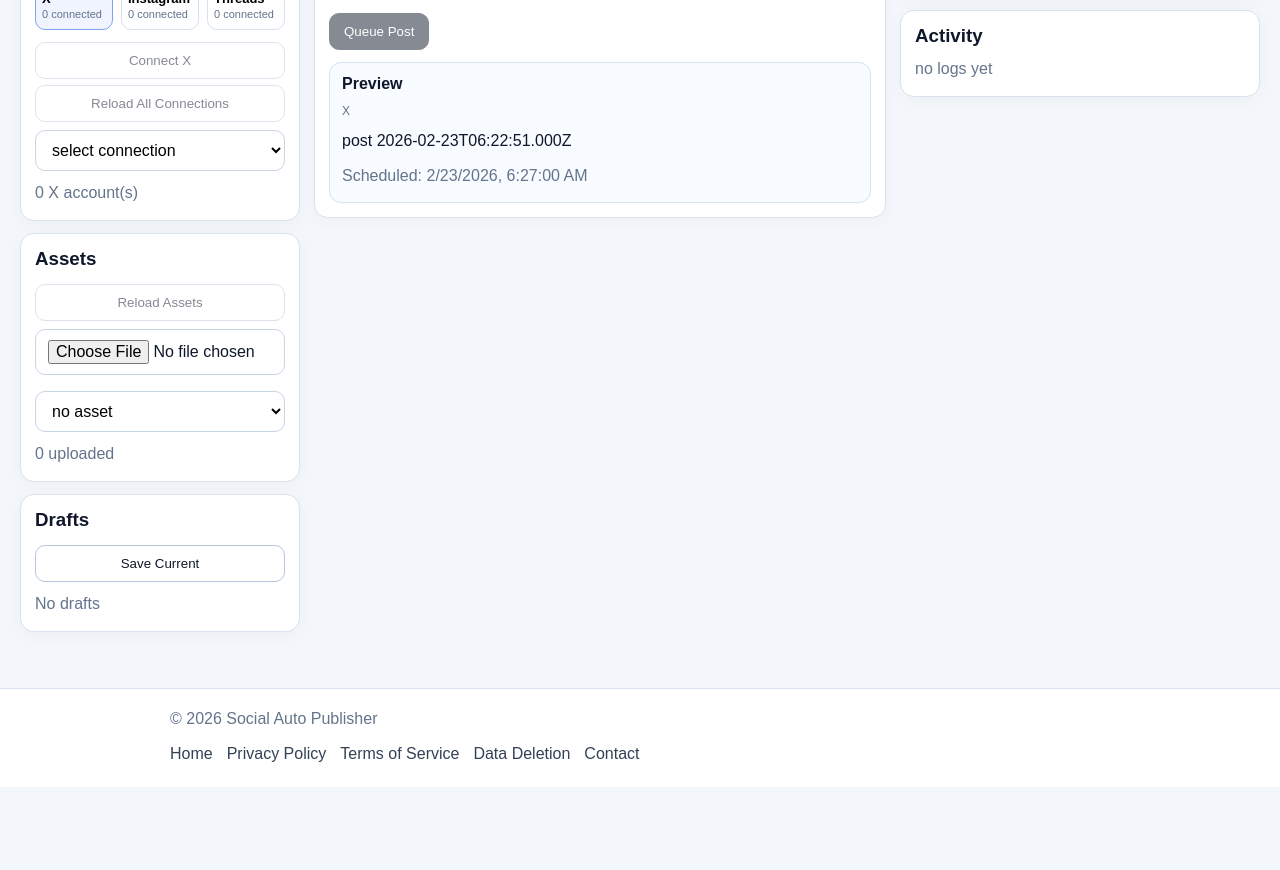
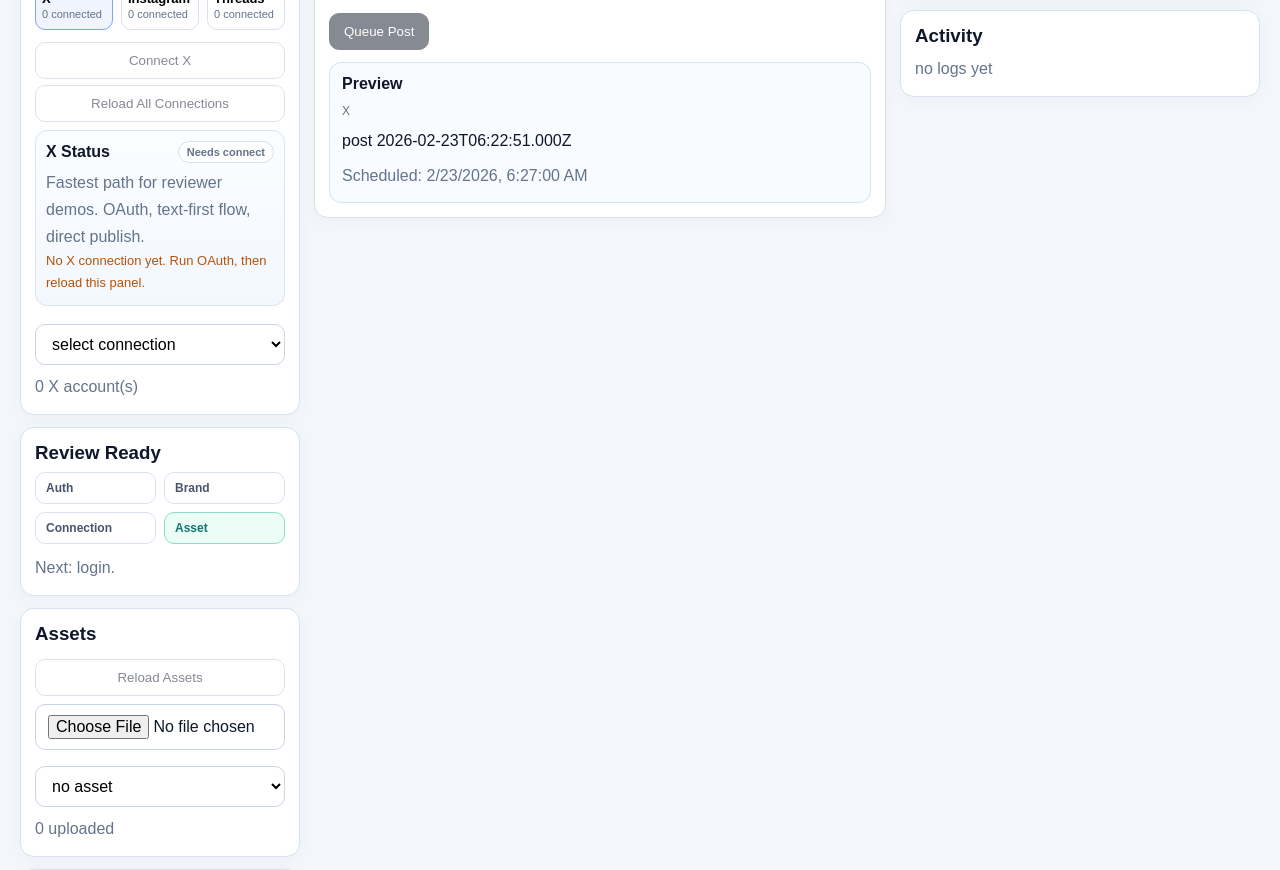
Before and after one commit to smasaya109-cmyk/socialsocial, a Next.js app: page /workbench in a window 1280 px wide. Shown: the part 800-1670 px from the top of the page. Before the commit the page ends 1587 px from the top, so only its background shows below. Built offline with nearby package versions, Linux system fonts and the light colour scheme.

Commit message:
feat: improve workbench connection and review readiness UI

```diff
--- a/src/app/globals.css
+++ b/src/app/globals.css
@@ -347,6 +347,51 @@ li {
   background: #eff4ff;
 }
 
+.wb-connection-state {
+  border: 1px solid #d9e4f2;
+  border-radius: 12px;
+  background: linear-gradient(180deg, #fbfdff 0%, #f3f8ff 100%);
+  padding: 10px;
+  margin: 8px 0 10px;
+}
+
+.wb-connection-head {
+  display: flex;
+  align-items: center;
+  justify-content: space-between;
+  gap: 8px;
+  margin-bottom: 6px;
+}
+
+.wb-state-pill {
+  border-radius: 999px;
+  padding: 4px 8px;
+  font-size: 11px;
+  font-weight: 700;
+  border: 1px solid #d8e2ef;
+  background: #fff;
+  color: #64748b;
+}
+
+.wb-state-pill.ready {
+  border-color: #8edacd;
+  background: #ecfdf8;
+  color: #0f766e;
+}
+
+.wb-connection-meta {
+  display: flex;
+  flex-direction: column;
+  gap: 4px;
+  margin-top: 8px;
+}
+
+.wb-connection-meta p {
+  margin: 0;
+  font-size: 12px;
+  line-height: 1.4;
+}
+
 .wb-brand-item {
   border: 1px solid #d8e2f0;
   border-radius: 10px;
@@ -650,6 +695,29 @@ li {
   margin-bottom: 10px;
 }
 
+.wb-review-grid {
+  display: grid;
+  grid-template-columns: repeat(2, minmax(0, 1fr));
+  gap: 8px;
+  margin-bottom: 10px;
+}
+
+.wb-review-item {
+  border: 1px solid #d8e2ef;
+  border-radius: 10px;
+  padding: 8px 10px;
+  font-size: 12px;
+  font-weight: 700;
+  background: #fff;
+  color: #475569;
+}
+
+.wb-review-item.done {
+  border-color: #8edacd;
+  background: #ecfdf8;
+  color: #0f766e;
+}
+
 @media (max-width: 1180px) {
   .wb-layout {
     grid-template-columns: 1fr;
--- a/src/app/workbench/page.tsx
+++ b/src/app/workbench/page.tsx
@@ -106,6 +106,18 @@ function dateLabel(input: string): string {
   return new Date(input).toLocaleString();
 }
 
+function relativeTimeLabel(input?: string): string {
+  if (!input) return "unknown";
+  const deltaMs = Date.now() - new Date(input).getTime();
+  const minutes = Math.round(deltaMs / 60000);
+  if (Math.abs(minutes) < 1) return "just now";
+  if (Math.abs(minutes) < 60) return `${minutes}m ago`;
+  const hours = Math.round(minutes / 60);
+  if (Math.abs(hours) < 24) return `${hours}h ago`;
+  const days = Math.round(hours / 24);
+  return `${days}d ago`;
+}
+
 function initials(name: string): string {
   return name
     .split(" ")
@@ -169,6 +181,12 @@ function matchesColumn(item: QueueItem, column: ColumnView): boolean {
   if (column === "queue") return ["scheduled", "queued", "processing"].includes(item.status);
   if (column === "sent") return item.status === "posted";
   return ["failed", "canceled"].includes(item.status);
+}
+
+function providerHint(provider: Provider): string {
+  if (provider === "x") return "Fastest path for reviewer demos. OAuth, text-first flow, direct publish.";
+  if (provider === "instagram") return "Requires Meta app approval path, connected Facebook Page, and an image or reel asset.";
+  return "Supports text, image, and video. Reconnect if the access token rotates or expires.";
 }
 
 export default function WorkbenchPage() {
@@ -313,6 +331,18 @@ export default function WorkbenchPage() {
     () => connections.filter((conn) => conn.provider === provider),
     [connections, provider]
   );
+
+  const latestProviderConnection = providerConnections[0] ?? null;
+
+  const reviewReadiness = useMemo(() => {
+    const requiresAsset = provider === "instagram";
+    return {
+      auth: hasAuth,
+      brand: Boolean(brandId),
+      connection: Boolean(latestProviderConnection),
+      asset: !requiresAsset || Boolean(assetId)
+    };
+  }, [assetId, brandId, hasAuth, latestProviderConnection, provider]);
 
   const connectionCountByProvider = useMemo(() => {
     return {
@@ -892,13 +922,56 @@ export default function WorkbenchPage() {
             <button className="btn wb-btn" disabled={busy || !hasAuth || !brandId} onClick={() => loadConnections()}>
               Reload All Connections
             </button>
+            <div className="wb-connection-state">
+              <div className="wb-connection-head">
+                <strong>{providerLabel(provider)} Status</strong>
+                <span className={`wb-state-pill ${latestProviderConnection ? "ready" : "idle"}`}>
+                  {latestProviderConnection ? "Ready" : "Needs connect"}
+                </span>
+              </div>
+              <p className="muted">{providerHint(provider)}</p>
+              {latestProviderConnection ? (
+                <div className="wb-connection-meta">
+                  <p><strong>Latest account</strong> {latestProviderConnection.provider_account_id}</p>
+                  <p><strong>Updated</strong> {relativeTimeLabel(latestProviderConnection.updated_at || latestProviderConnection.created_at)}</p>
+                  <p><strong>Connection ID</strong> {latestProviderConnection.id.slice(0, 8)}...</p>
+                </div>
+              ) : (
+                <p className="wb-inline-warn">No {providerLabel(provider)} connection yet. Run OAuth, then reload this panel.</p>
+              )}
+            </div>
             <select className="wb-input" value={connectionId} onChange={(e) => setConnectionId(e.target.value)}>
               <option value="">select connection</option>
               {providerConnections.map((conn) => (
-                <option key={conn.id} value={conn.id}>{conn.provider_account_id}</option>
+                <option key={conn.id} value={conn.id}>
+                  {conn.provider_account_id} ({relativeTimeLabel(conn.updated_at || conn.created_at)})
+                </option>
               ))}
             </select>
             <p className="muted">{providerConnections.length} {providerLabel(provider)} account(s)</p>
+          </div>
+
+          <div className="wb-panel">
+            <h3>Review Ready</h3>
+            <div className="wb-review-grid">
+              <div className={`wb-review-item ${reviewReadiness.auth ? "done" : ""}`}>Auth</div>
+              <div className={`wb-review-item ${reviewReadiness.brand ? "done" : ""}`}>Brand</div>
+              <div className={`wb-review-item ${reviewReadiness.connection ? "done" : ""}`}>Connection</div>
+              <div className={`wb-review-item ${reviewReadiness.asset ? "done" : ""}`}>Asset</div>
+            </div>
+            <p className="muted">
+              {reviewReadiness.auth && reviewReadiness.brand && reviewReadiness.connection && reviewReadiness.asset
+                ? `${providerLabel(provider)} can be demoed from this workspace.`
+                : `Next: ${
+                    !reviewReadiness.auth
+                      ? "login"
+                      : !reviewReadiness.brand
+                        ? "create/select a brand"
+                        : !reviewReadiness.connection
+                          ? `connect ${providerLabel(provider)}`
+                          : "attach an asset"
+                  }.`}
+            </p>
           </div>
 
           <div className="wb-panel">
```
